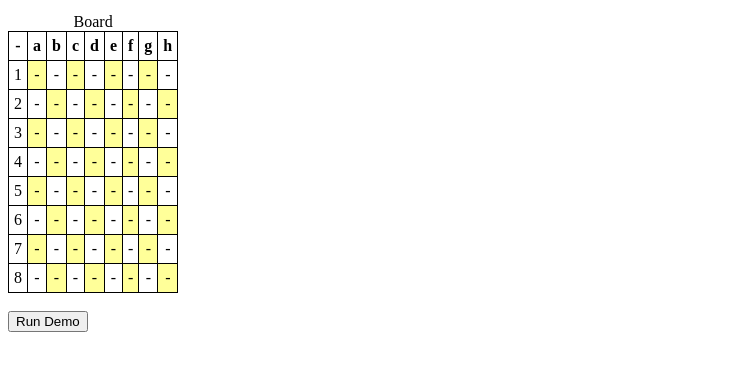
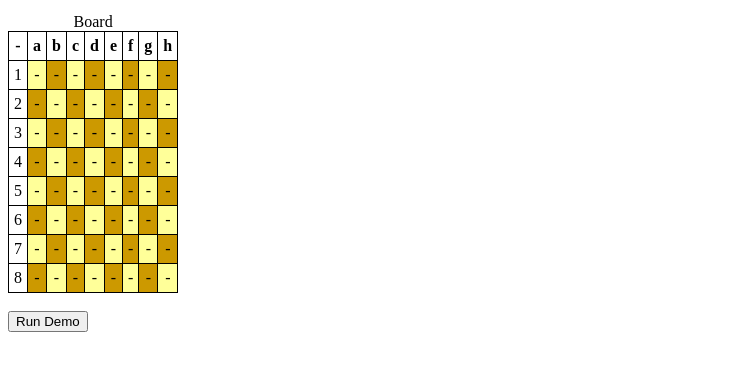
Before and after one commit to adamnelson97/8QueensJS, a plain HTML site: page index.html in a window 1280 px wide. Shown: the part 155-526 px from the top of the page, without its empty margins (0-752 px from the left). Drawn offline with Linux system fonts and the light colour scheme.

Commit message:
Added second color to board.

```diff
--- a/index.html
+++ b/index.html
@@ -42,89 +42,89 @@ th, td {
     <tr>
       <td>1</td>
       <td id="a1" style="background-color:#ffff99">-</td>
-      <td id="b1">-</td>
+      <td id="b1" style="background-color:#cc9900">-</td>
       <td id="c1" style="background-color:#ffff99">-</td>
-      <td id="d1">-</td>
+      <td id="d1" style="background-color:#cc9900">-</td>
       <td id="e1" style="background-color:#ffff99">-</td>
-      <td id="f1">-</td>
+      <td id="f1" style="background-color:#cc9900">-</td>
       <td id="g1" style="background-color:#ffff99">-</td>
-      <td id="h1">-</td>
+      <td id="h1" style="background-color:#cc9900">-</td>
     </tr>
     <tr>
       <td>2</td>
-      <td id="a2">-</td>
+      <td id="a2" style="background-color:#cc9900">-</td>
       <td id="b2" style="background-color:#ffff99">-</td>
-      <td id="c2">-</td>
+      <td id="c2" style="background-color:#cc9900">-</td>
       <td id="d2" style="background-color:#ffff99">-</td>
-      <td id="e2">-</td>
+      <td id="e2" style="background-color:#cc9900">-</td>
       <td id="f2" style="background-color:#ffff99">-</td>
-      <td id="g2">-</td>
+      <td id="g2" style="background-color:#cc9900">-</td>
       <td id="h2" style="background-color:#ffff99">-</td>
     </tr>
     <tr>
       <td>3</td>
       <td id="a3" style="background-color:#ffff99">-</td>
-      <td id="b3">-</td>
+      <td id="b3" style="background-color:#cc9900">-</td>
       <td id="c3" style="background-color:#ffff99">-</td>
-      <td id="d3">-</td>
+      <td id="d3" style="background-color:#cc9900">-</td>
       <td id="e3" style="background-color:#ffff99">-</td>
-      <td id="f3">-</td>
+      <td id="f3" style="background-color:#cc9900">-</td>
       <td id="g3" style="background-color:#ffff99">-</td>
-      <td id="h3">-</td>
+      <td id="h3" style="background-color:#cc9900">-</td>
     </tr>
     <tr>
       <td>4</td>
-      <td id="a4">-</td>
+      <td id="a4" style="background-color:#cc9900">-</td>
       <td id="b4" style="background-color:#ffff99">-</td>
-      <td id="c4">-</td>
+      <td id="c4" style="background-color:#cc9900">-</td>
       <td id="d4" style="background-color:#ffff99">-</td>
-      <td id="e4">-</td>
+      <td id="e4" style="background-color:#cc9900">-</td>
       <td id="f4" style="background-color:#ffff99">-</td>
-      <td id="g4">-</td>
+      <td id="g4" style="background-color:#cc9900">-</td>
       <td id="h4" style="background-color:#ffff99">-</td>
     </tr>
     <tr>
       <td>5</td>
       <td id="a5" style="background-color:#ffff99">-</td>
-      <td id="b5">-</td>
+      <td id="b5" style="background-color:#cc9900">-</td>
       <td id="c5" style="background-color:#ffff99">-</td>
-      <td id="d5">-</td>
+      <td id="d5" style="background-color:#cc9900">-</td>
       <td id="e5" style="background-color:#ffff99">-</td>
-      <td id="f5">-</td>
+      <td id="f5" style="background-color:#cc9900">-</td>
       <td id="g5" style="background-color:#ffff99">-</td>
-      <td id="h5">-</td>
+      <td id="h5" style="background-color:#cc9900">-</td>
     </tr>
     <tr>
       <td>6</td>
-      <td id="a6">-</td>
+      <td id="a6" style="background-color:#cc9900">-</td>
       <td id="b6" style="background-color:#ffff99">-</td>
-      <td id="c6">-</td>
+      <td id="c6" style="background-color:#cc9900">-</td>
       <td id="d6" style="background-color:#ffff99">-</td>
-      <td id="e6">-</td>
+      <td id="e6" style="background-color:#cc9900">-</td>
       <td id="f6" style="background-color:#ffff99">-</td>
-      <td id="g6">-</td>
+      <td id="g6" style="background-color:#cc9900">-</td>
       <td id="h6" style="background-color:#ffff99">-</td>
     </tr>
    <tr>
       <td>7</td>
       <td id="a7" style="background-color:#ffff99">-</td>
-      <td id="b7">-</td>
+      <td id="b7" style="background-color:#cc9900">-</td>
       <td id="c7" style="background-color:#ffff99">-</td>
-      <td id="d7">-</td>
+      <td id="d7" style="background-color:#cc9900">-</td>
       <td id="e7" style="background-color:#ffff99">-</td>
-      <td id="f7">-</td>
+      <td id="f7" style="background-color:#cc9900">-</td>
       <td id="g7" style="background-color:#ffff99">-</td>
-      <td id="h7">-</td>
+      <td id="h7" style="background-color:#cc9900">-</td>
     </tr>
     <tr>
       <td>8</td>
-      <td id="a8">-</td>
+      <td id="a8" style="background-color:#cc9900">-</td>
       <td id="b8" style="background-color:#ffff99">-</td>
-      <td id="c8">-</td>
+      <td id="c8" style="background-color:#cc9900">-</td>
       <td id="d8" style="background-color:#ffff99">-</td>
-      <td id="e8">-</td>
+      <td id="e8" style="background-color:#cc9900">-</td>
       <td id="f8" style="background-color:#ffff99">-</td>
-      <td id="g8">-</td>
+      <td id="g8" style="background-color:#cc9900">-</td>
       <td id="h8" style="background-color:#ffff99">-</td>
     </tr>
   </table>
```
